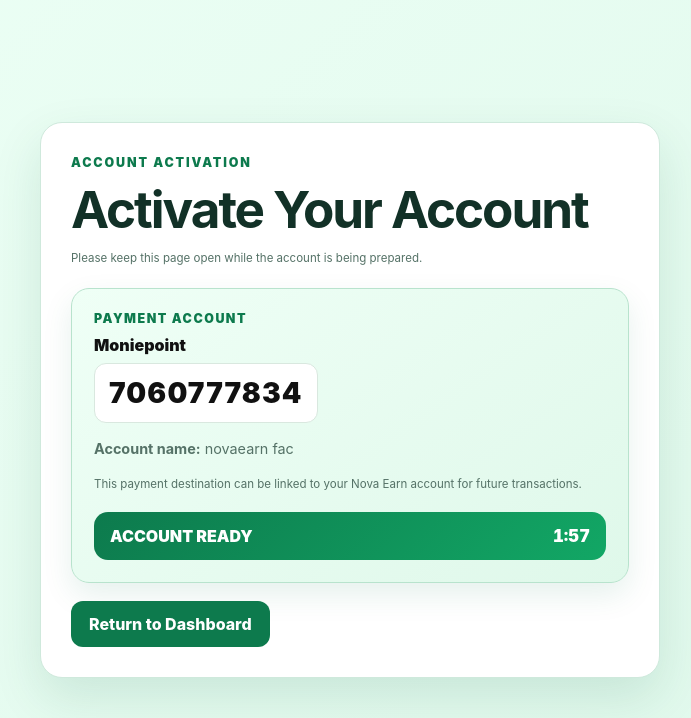
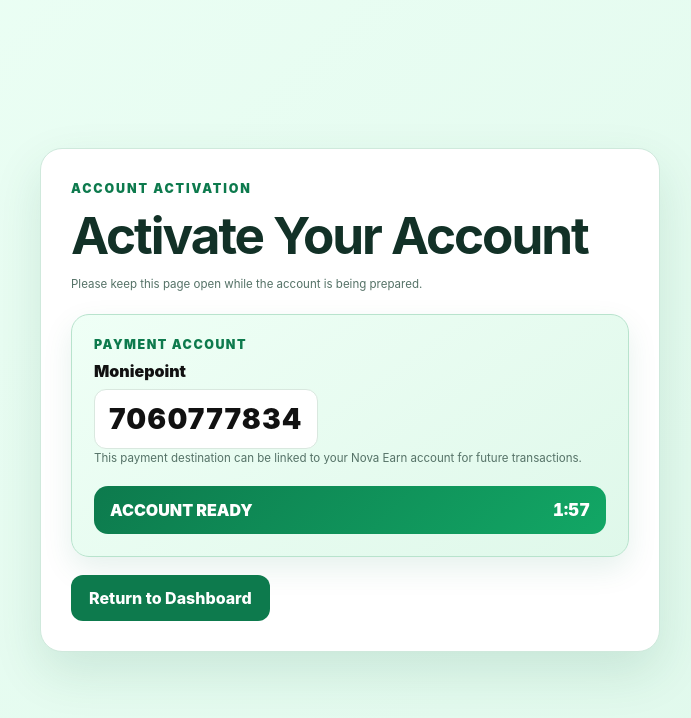
Before and after one commit to louiskyasua/Novaearn, a Flask app: page /activate in a window 1280 px wide. Shown: the top 718 px of the page, without its empty margins (290-981 px from the left). Run offline with Flask 3, Linux system fonts and the light colour scheme; the visitor is signed in with stand-in values (Sample User, id 1); data comes from the database, SQL or seed files in the repository.

Commit message:
activate.html

```diff
--- a/templates/activate.html
+++ b/templates/activate.html
@@ -45,8 +45,7 @@
           <div class="label">Payment Account</div>
           <div class="provider">Moniepoint</div>
           <div class="number">7060777834</div>
-          <p class="small muted"><strong>Account name:</strong> novaearn fac</p>
-          <p class="tiny-note">This payment destination can be linked to your Nova Earn account for future transactions.</p>
+              <p class="tiny-note">This payment destination can be linked to your Nova Earn account for future transactions.</p>
           <div class="timer-box">
             <span>ACCOUNT READY</span>
             <span class="timer" id="timer">2:00</span>
```
